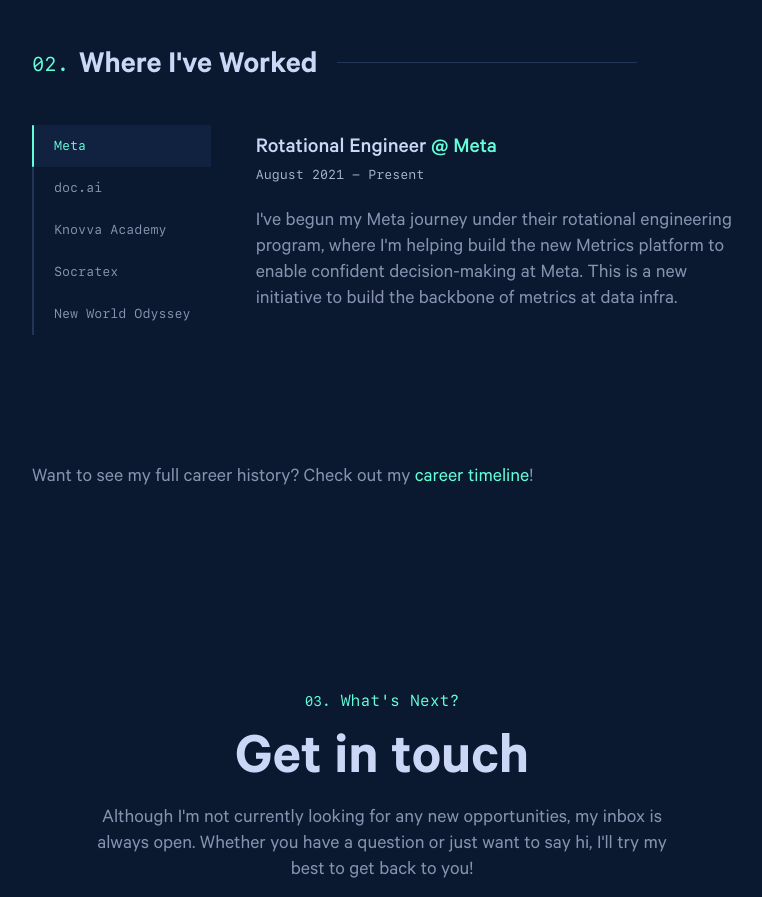
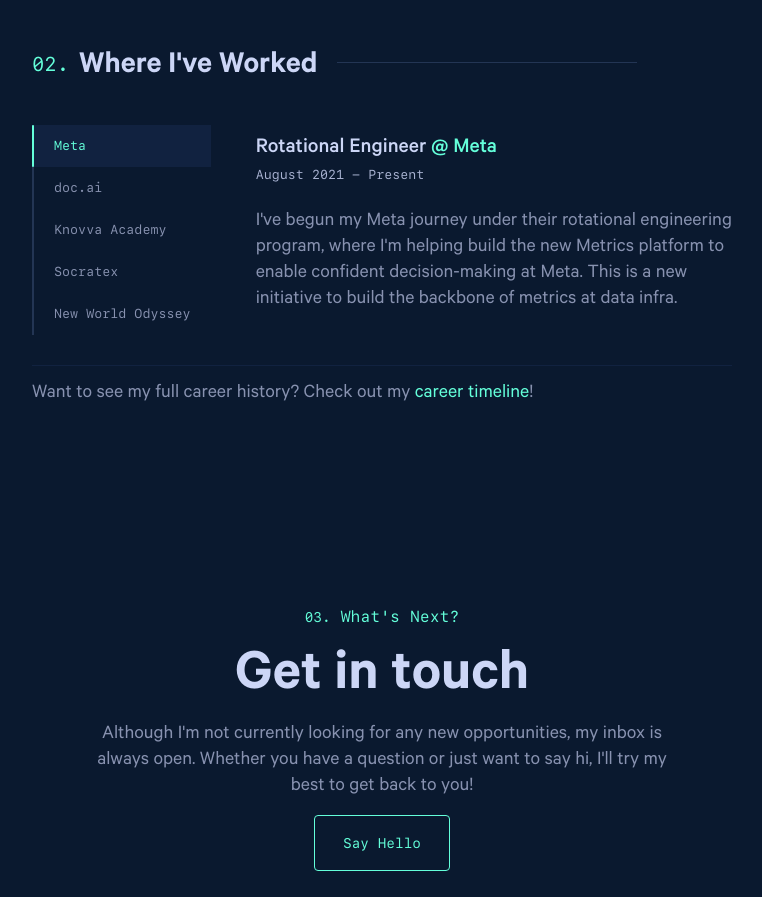
Before and after one commit to villacreses/personal-site-v2, a Next.js app: page / in a window 1280 px wide. Shown: the part 1580-2477 px from the top of the page, without its empty margins (258-1020 px from the left). Built offline with nearby package versions, Linux system fonts and the light colour scheme.

Commit message:
Fix internal linking issues & add timeline CTA on home page

```diff
--- /dev/null
+++ b/src/components/AnchorLink.tsx
@@ -0,0 +1,28 @@
+import {FC, HTMLProps} from 'react';
+import Link from 'next/link';
+
+type AnchorLinkProps = HTMLProps<HTMLAnchorElement>
+
+const AnchorLink: FC<AnchorLinkProps> = ({
+  children,
+  href = '/',
+}) => {
+  if(href[0] === '/') {
+    return (
+      <Link href={href} passHref>
+        <a>{children}</a>
+      </Link>
+    )
+  }
+  return (
+    <a
+      href={href}
+      target="_blank"
+      rel="noreferrer"
+    >
+      {children}
+    </a>
+  )
+}
+
+export default AnchorLink;
--- a/src/components/Head.tsx
+++ b/src/components/Head.tsx
@@ -27,8 +27,6 @@
 
   return (
     <NextHead>
-      <html lang="en" />
-
       <title>{seo.title}</title>
       <meta name="description" content={seo.description} />
 
--- a/src/components/TabList.module.scss
+++ b/src/components/TabList.module.scss
@@ -2,14 +2,11 @@
 
 .TabContainer {
   display: flex;
+  margin-bottom: 30px;
 
   @media (max-width: 600px) {
     display: block;
-  }
-
-  // Prevent container from jumping
-  @media (min-width: 700px) and (min-height: 500px) {
-    min-height: 340px;
+    margin-bottom: 20px;
   }
 
   *[role=tablist] {
--- a/src/components/TabList.tsx
+++ b/src/components/TabList.tsx
@@ -2,8 +2,8 @@
 import Markdown from 'react-markdown';
 import styles from './TabList.module.scss';
 import { useMediaQuery, useTabFocus } from '@hooks';
-import { TabContent } from '@types';
 import {TabListContentMap} from '@data';
+import AnchorLink from './AnchorLink';
 
 interface TabProps extends HTMLProps<HTMLButtonElement> {
   selected?: boolean;
@@ -50,7 +50,8 @@
         {children}
       </span>
     );
-  }
+  },
+  a: (props) => <AnchorLink {...props} />,
 };
 
 const Panel: FC<PanelProps> = ({
--- a/src/components/Timeline.tsx
+++ b/src/components/Timeline.tsx
@@ -1,6 +1,7 @@
-import {FC} from 'react';
+import {FC, ComponentProps} from 'react';
 import Markdown from 'react-markdown';
 import {TTimelineEntry} from '@types';
+import {AnchorLink} from '@components';
 import TimeRange from './TimeRange';
 
 import styles from './Timeline.module.scss';
@@ -14,6 +15,10 @@
     <span />
   </span>
 );
+
+const markdownComponents: ComponentProps<typeof Markdown>['components'] = {
+  a: props => <AnchorLink {...props} />
+}
 
 export const Timeline: FC<TimelineProps> = ({entries}) => (
   <ol className={styles.timeline}>
@@ -33,7 +38,7 @@
               startTimestamp={startDate}
               endTimestamp={endDate}
             />
-            <Markdown>{content}</Markdown>
+            <Markdown components={markdownComponents}>{content}</Markdown>
           </div>
           {triangle}
         </li>
--- a/src/components/index.ts
+++ b/src/components/index.ts
@@ -9,3 +9,4 @@
 export { default as ProfileImage } from './ProfileImage';
 export { default as DisplayIf } from './DisplayIf'
 export { Timeline } from './Timeline';
+export { default as AnchorLink } from './AnchorLink';
--- a/src/pages/index.tsx
+++ b/src/pages/index.tsx
@@ -2,6 +2,7 @@
 import Markdown from 'react-markdown';
 import {
   ActionButton,
+  AnchorLink,
   DisplayIf,
   SectionHeader,
   TabList,
@@ -17,7 +18,8 @@
   intro: {
     code: function Prelude ({children}) {
       return <span className="prelude">{children}</span>
-    }
+    },
+    a: props => <AnchorLink {...props} />
   },
   about: {
     em: function Del ({children}) {
@@ -25,8 +27,12 @@
     },
     strong: function Ins ({children}) {
       return <ins>{children}</ins>;
-    }
+    },
+    a: props => <AnchorLink {...props} />
   },
+  workexperience: {
+    a: props => <AnchorLink {...props} />
+  }
 };
 
 const MiscComponentMap: {
--- a/src/styles/globals.scss
+++ b/src/styles/globals.scss
@@ -71,7 +71,6 @@
   @include mixins.borderBox;
   scrollbar-width: thin;
   scrollbar-color: var(--slate-dark) var(--navy);
-  scroll-behavior: smooth;
 }
 
 body {
--- a/src/styles/sections.scss
+++ b/src/styles/sections.scss
@@ -97,6 +97,11 @@
 
 #workexperience {
   max-width: 700px;
+
+  & > p {
+    border-top: 1px solid var(--navy-light);
+    padding-top: 15px;
+  }
 }
 
 #contact {
```
